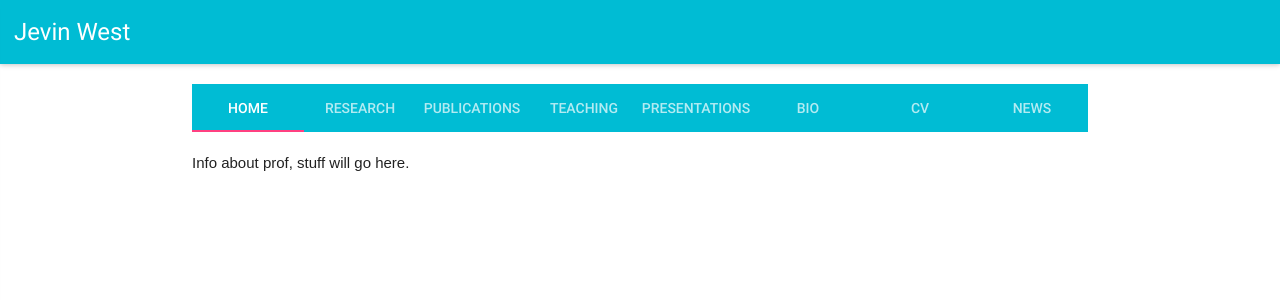
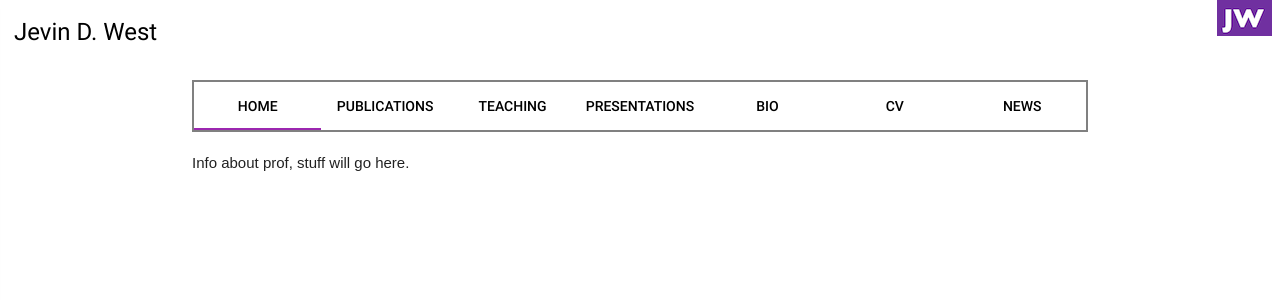
Before and after one commit to FXStrato/jevinsite, a React (Create React App) app: page / in a window 1280 px wide. Shown: the top 300 px of the page. Built offline with nearby package versions, Linux system fonts and the light colour scheme; what react-tap-event-plugin would draw is missing.

Commit message:
Added data store, optimized navigation

```diff
--- a/src/App.js
+++ b/src/App.js
@@ -1,9 +1,13 @@
 import React, { Component } from 'react';
 import {Row, Col} from 'react-materialize';
-import {browserHistory, Link} from 'react-router';
+import {browserHistory} from 'react-router';
 import {AppBar, Drawer, MenuItem, Tabs, Tab} from 'material-ui';
 import MuiThemeProvider from 'material-ui/styles/MuiThemeProvider';
 import getMuiTheme from 'material-ui/styles/getMuiTheme';
+import _ from 'lodash';
+import {purple500, blueGrey100} from 'material-ui/styles/colors';
+import {drawerLinks} from './Data';
+import JWBanner from './img/jw.png';
 
 
 //Put navigation here if a constant menu is wanted
@@ -23,7 +27,7 @@ class App extends Component {
   handleActive = (path) => {
     let currentTab = path.split('/').pop();
     // you can add more validations here
-    this.setState({ activeTab: currentTab || 'home' });
+    this.setState({ activeTab: currentTab || 'home' , open: false});
     if(browserHistory.getCurrentLocation().pathname !== path) browserHistory.push(path);
   }
 
@@ -31,7 +35,35 @@ class App extends Component {
     this.setState({open: !this.state.open});
   }
 
+  handleActiveLink = (link) => {
+    let path = browserHistory.getCurrentLocation().pathname;
+    if(path === link) {
+      if(browserHistory.getCurrentLocation().pathname !== '/' && link === '/') return {color: '#000'};
+      return {backgroundColor: blueGrey100, color: '#000'};
+    } else {
+      return {color: '#000'};
+    }
+  }
+
   render() {
+    const tabStyle = {
+      backgroundColor: '#fff',
+      color: '#000'
+    };
+
+    let drawerlinks = _.map(drawerLinks.toArray(), (elem, index) => {
+      let activeStyle = this.handleActiveLink(elem.link);
+      return (
+        <MenuItem  style={activeStyle} key={'drawerlink-' + index} onTouchTap={() => this.handleActive(elem.link)}>{elem.body}</MenuItem>
+      )
+    });
+
+    let tablinks = _.map(drawerLinks.toArray(), (elem, index) => {
+      let value = elem.body.toLowerCase();
+      return (
+        <Tab key={'tablink-' + index} style={tabStyle} value={value} onActive={() => this.handleActive(elem.link)} data-route={elem.link} label={elem.body} />
+      )
+    });
     return (
       <div>
         <header>
@@ -39,8 +71,10 @@ class App extends Component {
               <MuiThemeProvider muiTheme={getMuiTheme()}>
                 <AppBar
                   id="navbar-appbar"
-                title="Jevin West"
-                onLeftIconButtonTouchTap={this.handleToggle}
+                  style={{backgroundColor: '#fff !important', height: 60}}
+                  title={<span style={{color: '#000'}}>Jevin D. West</span>}
+                  onLeftIconButtonTouchTap={this.handleToggle}
+                  iconElementRight={<img src={JWBanner} style={{marginTop: -8}} alt="Jevin West Banner"/>}
                 />
               </MuiThemeProvider>
           </Row>
@@ -50,15 +84,10 @@ class App extends Component {
                 <MuiThemeProvider muiTheme={getMuiTheme()}>
                   <Tabs className="hide-on-med-and-down"
                     id="nav-tabs"
+                    inkBarStyle={{backgroundColor: purple500}}
+                    style={{border: 'solid 2px grey'}}
                     value={this.state.activeTab}>
-                    <Tab value="home" onActive={() => this.handleActive('/')} data-route="/" label="Home" />
-                    <Tab value="research" onActive={() => this.handleActive('/research')} data-route="/research" label="Research" />
-                    <Tab value="publications" onActive={() => this.handleActive('/publications')} data-route="/publications" label="Publications" />
-                    <Tab value="teaching" onActive={() => this.handleActive('/teaching')} data-route="/teaching" label="Teaching" />
-                    <Tab value="presentations" onActive={() => this.handleActive('/presentations')} data-route="/presentations" label="Presentations" />
-                    <Tab value="bio" onActive={() => this.handleActive('/bio')} data-route="/bio" label="Bio" />
-                    <Tab value="cv" onActive={() => this.handleActive('/cv')} data-route="/cv" label="CV" />
-                    <Tab value="news" onActive={() => this.handleActive('/news')} data-route="/news" label="News" />
+                    {tablinks}
                   </Tabs>
                 </MuiThemeProvider>
               </Col>
@@ -71,13 +100,7 @@ class App extends Component {
                 onRequestChange={(open) => this.setState({open})}
               >
                 <div style={{height: 64, backgroundColor: '#000'}}></div>
-                <Link to="/research" onTouchTap={() => this.setState({open: false})}><MenuItem>Research</MenuItem></Link>
-                <Link to="/publications" onTouchTap={() => this.setState({open: false})}><MenuItem>Publications</MenuItem></Link>
-                <Link to="/teaching" onTouchTap={() => this.setState({open: false})}><MenuItem>Teaching</MenuItem></Link>
-                <Link to="/presentations" onTouchTap={() => this.setState({open: false})}><MenuItem>Presentations</MenuItem></Link>
-                <Link to="/bio" onTouchTap={() => this.setState({open: false})}><MenuItem>Bio</MenuItem></Link>
-                <Link to="/cv" onTouchTap={() => this.setState({open: false})}><MenuItem>CV</MenuItem></Link>
-                <Link to="/news" onTouchTap={() => this.setState({open: false})}><MenuItem>News</MenuItem></Link>
+                {drawerlinks}
               </Drawer>
             </MuiThemeProvider>
           </div>
--- /dev/null
+++ b/src/Data.js
@@ -0,0 +1,8 @@
+import Immutable from 'immutable';
+import React from 'react';
+
+//Drawer navlinks
+//Contact page: {link: '/contact', body: 'Contact'} (Add this back in if contact page is wanted. Currently empty)
+const drawerLinks = Immutable.List([{link: '/', body: 'Home'}, {link: '/publications', body: 'Publications'}, {link: '/teaching', body: 'Teaching'}, {link: '/presentations', body: 'Presentations'}, {link: '/bio', body: 'Bio'}, {link: '/cv', body: 'CV'},{link: '/news', body: 'News'}]);
+
+export {drawerLinks};
--- a/src/index.css
+++ b/src/index.css
@@ -1,7 +1,11 @@
 body {
-  margin: 0;
-  padding: 0;
-  font-family: sans-serif;
+    margin: 0;
+    padding: 0;
+    font-family: sans-serif;
+}
+
+#navbar-appbar>button>div>svg {
+    fill: black !important;
 }
 
 @media only screen and (max-width: 992px) {
@@ -29,6 +33,9 @@ body {
     h2 {
         font-size: 1.75rem;
     }
+    #navbar-appbar {
+        box-shadow: none !important;
+    }
     #navbar-appbar>button {
         visibility: hidden;
         display: none;
```
